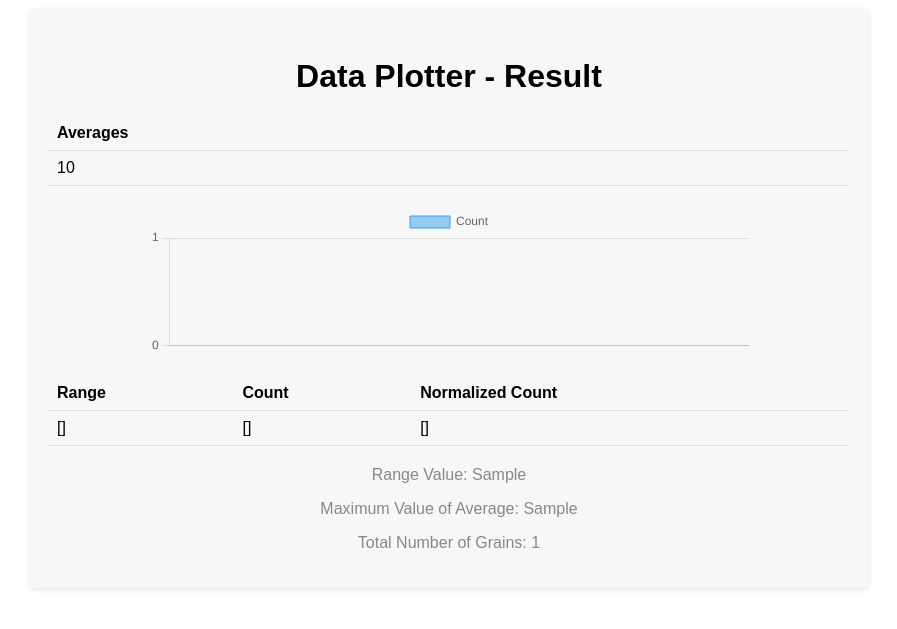
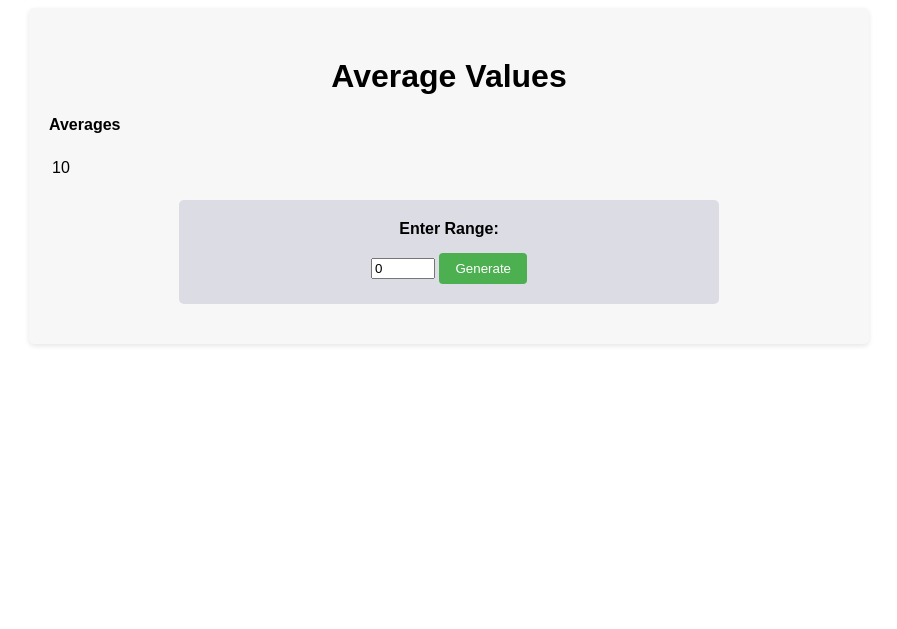
Before and after one commit to ShrutiSharma77/research-data-analyzer, a Flask app: template templates/result.html in a window 1280 px wide. Shown: the top 629 px of the page, without its empty margins (191-1088 px from the left). Run offline with Flask 2, Linux system fonts and the light colour scheme; the template is opened without the code that fills it: most values are stand-ins (such as "Sample title", 1, 10 or a date in 2020).

Commit message:
updated app

```diff
--- a/app.py
+++ b/app.py
@@ -1,11 +1,12 @@
 import json
-from flask import Flask, render_template, request
+from flask import Flask, render_template, request, session
 import pandas as pd
 import numpy as np
 import matplotlib.pyplot as plt
 import math
 
 app = Flask(__name__)
+app.secret_key = 'your_secret_key'
 
 @app.route('/')
 def home():
@@ -31,46 +32,53 @@
         j = 1
         average_values = []
         for value in averages_flattened:
-            average_values.append(f"{j}. {value}")
+            average_values.append(f"{value:.4f}")  # Remove the braces and format the value
             j = j + 1
 
-        range_value = int(request.form['range'])
+        session['avg_dia'] = avg_dia.tolist()
 
-        max_value = np.max(avg_dia)
+        return render_template('result.html', averages=average_values, avg_dia=avg_dia)
 
-        total_grains = len(avg_dia)
-
-        rounded_value = math.ceil(max_value / 10) * 10
-
-        lower_bound = 0
-        upper_bound = rounded_value
-
-        x = []
-
-        while lower_bound < upper_bound:
-            range_label = f"{lower_bound}-{lower_bound+range_value}"
-            x.append(range_label)
-            lower_bound += range_value
-
-        x_new = x
-
-        num_ranges = upper_bound // range_value
-
-        count_array = [0] * num_ranges
-
-        for value in avg_dia:
-            lower_bound = int(value) // range_value * range_value
-            upper_bound_range = min(lower_bound + range_value, upper_bound)
-
-            range_index = lower_bound // range_value
-            count_array[range_index] += 1
-
-        y_new = np.array(count_array)
-        y = y_new / total_grains
-
-        return render_template('result.html', averages=average_values, x=x_new, y_new=y_new.tolist(), normalized_y=y.tolist(), range_value=range_value, max_value=max_value, total_grains=total_grains)
 
     return "No file uploaded."
 
+@app.route('/chart', methods=['POST'])
+def chart():
+    avg_dia = np.array(session['avg_dia'])
+    range_value = int(request.form['range'])
+    total_grains = len(avg_dia)
+
+    max_value = np.max(avg_dia)
+    rounded_value = math.ceil(max_value / 10) * 10
+
+    lower_bound = 0
+    upper_bound = rounded_value
+
+    x = []
+
+    while lower_bound < upper_bound:
+        range_label = f"{lower_bound}-{lower_bound+range_value}"
+        x.append(range_label)
+        lower_bound += range_value
+
+    x_new = x
+
+    num_ranges = upper_bound // range_value
+
+    count_array = [0] * num_ranges
+
+    for value in avg_dia:
+        lower_bound = int(value) // range_value * range_value
+        upper_bound_range = min(lower_bound + range_value, upper_bound)
+
+        range_index = lower_bound // range_value
+        count_array[range_index] += 1
+
+    y_new = np.array(count_array)
+    y = y_new / total_grains
+
+    return render_template('chart.html', x=x_new, y_new=y_new.tolist(), normalized_y=y.tolist(), range_value=range_value, max_value=max_value, total_grains=total_grains)
+
+
 if __name__ == '__main__':
     app.run(debug=True)
--- a/templates/index.html
+++ b/templates/index.html
@@ -22,8 +22,6 @@
         <h1>Upload The File</h1>
         <form action="/process" method="post" enctype="multipart/form-data">
             <input type="file" name="file" required>
-            <label for="range">Enter the range:</label>
-            <input type="number" id="range" name="range" min="0" max="100" required>
             <input type="submit" value="Submit">
         </form>
 
--- a/templates/result.html
+++ b/templates/result.html
@@ -2,7 +2,6 @@
 <html>
 <head>
     <title>Data Plotter - Result</title>
-    <script src="https://cdn.jsdelivr.net/npm/chart.js"></script>
     <style>
         body {
             font-family: Arial, sans-serif;
@@ -21,47 +20,36 @@
             border-radius: 5px;
             box-shadow: 0 2px 5px rgba(0, 0, 0, 0.1);
         }
-
-        .chart-container {
-            margin-top: 20px;
+        form {
+            margin: 20px auto;
+            max-width: 500px;
+            padding: 20px;
+            background-color: #dcdce5;
+            border-radius: 5px;
             text-align: center;
         }
-
-        .chart {
-            max-width: 600px;
-            margin: 0 auto;
+        input[type="submit"] {
+            background-color: #4CAF50;
+            color: white;
+            padding: 8px 16px;
+            border: none;
+            border-radius: 4px;
+            cursor: pointer;
+            margin-top: 5px;
         }
-
-        table {
-            width: 100%;
-            margin-top: 20px;
-            border-collapse: collapse;
-        }
-
-        th, td {
-            padding: 8px;
-            text-align: left;
-            border-bottom: 1px solid #ddd;
-        }
-
-        th {
+        label {
+            display: block;
+            margin-bottom: 10px;
             font-weight: bold;
-        }
-
-        .footer {
-            margin-top: 20px;
-            text-align: center;
-            color: #888;
+            color: black;
         }
     </style>
 </head>
 <body>
     <div class="container">
-        <h1>Data Plotter - Result</h1>
+        <h1>Average Values</h1>
         <table>
-            <tr>
-                <th>Averages</th>
-            </tr>
+            <h4>Averages</h4>
             {% for average in averages %}
             <tr>
                 <td>{{ average }}</td>
@@ -69,70 +57,11 @@
             {% endfor %}
         </table>
 
-        <div class="chart-container">
-            <div class="chart">
-                <canvas id="myChart"></canvas>
-            </div>
-        </div>
-
-        <table>
-            <tr>
-                <th>Range</th>
-                <th>Count</th>
-                <th>Normalized Count</th>
-            </tr>
-            {% for i in range(x|length) %}
-
-            <tr>
-                <td>{{ x[i] }}</td>
-                <td>{{ y_new[i] }}</td>
-                <td>{{ normalized_y[i] }}</td>
-            </tr>
-            {% endfor %}
-        </table>
-
-        <div class="footer">
-            <p>Range Value: {{ range_value }}</p>
-            <p>Maximum Value of Average: {{ max_value }}</p>
-            <p>Total Number of Grains: {{ total_grains }}</p>
-        </div>
+        <form action="/chart" method="post">
+            <label for="range">Enter Range:</label>
+            <input type="number" id="range" name="range" min="0" max="100" value="0" step="1">
+            <input type="submit" value="Generate">
+        </form>
     </div>
-
-    <script>
-        var ctx = document.getElementById('myChart').getContext('2d');
-        var chart = new Chart(ctx, {
-            type: 'bar',
-            data: {
-                labels: {{ x|tojson }},
-                datasets: [{
-                    label: 'Count',
-                    data: {{ y_new|tojson }},
-                    backgroundColor: 'rgba(54, 162, 235, 0.5)',
-                    borderColor: 'rgba(54, 162, 235, 1)',
-                    borderWidth: 1
-                }]
-            },
-            options: {
-                responsive: true,
-                maintainAspectRatio: false,
-                scales: {
-                    x: {
-                        grid: {
-                            display: false
-                        }
-                    },
-                    y: {
-                        beginAtZero: true,
-                        grid: {
-                            color: '#ddd'
-                        },
-                        ticks: {
-                            stepSize: 1
-                        }
-                    }
-                }
-            }
-        });
-    </script>
 </body>
 </html>
```
Also changed, not shown: static/css/style.css (+0 -11 lines), templates/chart.html (added, +175 -0 lines).
